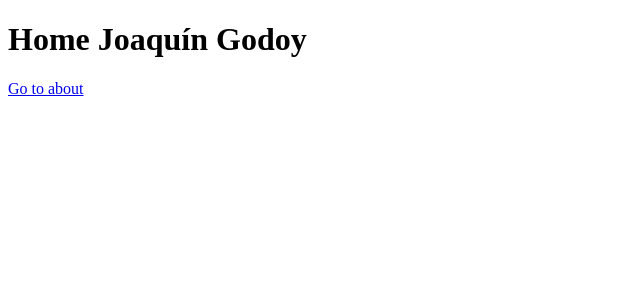
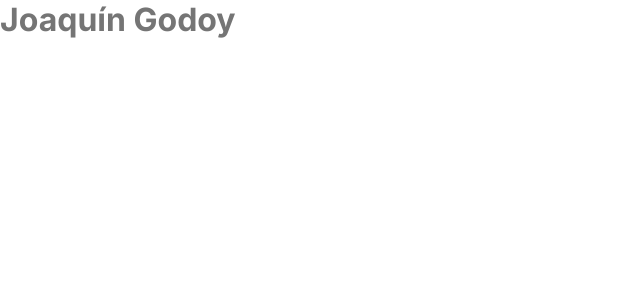
Before and after one commit to JoaccoG/portfolio, a React (Vite) app: page / in a window 1280 px wide. Shown: the top 300 px of the page, without its empty margins (0-640 px from the left). Built offline with nearby package versions, Linux system fonts and the light colour scheme.

Commit message:
feat(configs): set up global styles and theming (context + provider + custom hook)

```diff
--- a/package.json
+++ b/package.json
@@ -18,6 +18,8 @@
     "prepare": "husky"
   },
   "dependencies": {
+    "@fontsource/fira-code": "^5.1.1",
+    "@fontsource/inter": "^5.1.1",
     "react": "18.3.1",
     "react-dom": "18.3.1",
     "react-router": "7.1.5",
--- a/src/App.tsx
+++ b/src/App.tsx
@@ -1,29 +1,16 @@
-import { Routes, Route, Link } from 'react-router';
+import { Routes, Route } from 'react-router';
 
 const App = () => {
   return (
     <Routes>
-      <Route
-        index
-        element={
-          <>
-            <h1>Home Joaquín Godoy</h1>
-            <Link to="/about">Go to about</Link>
-          </>
-        }
-      />
-
+      <Route index element={<h1>Joaquín Godoy</h1>} />
       <Route path="about" element={<h1>About</h1>} />
-
       <Route path="work" element={<h1>Work</h1>} />
-
       <Route path="blog">
         <Route index element={<h1>Blog</h1>} />
         <Route path=":entry" element={<h1>Blog Entry</h1>} />
       </Route>
-
       <Route path="contact" element={<h1>Contact</h1>} />
-
       <Route path="*" element={<h1>Not found</h1>} />
     </Routes>
   );
--- /dev/null
+++ b/src/contexts/theme/context.tsx
@@ -0,0 +1,13 @@
+import { createContext } from 'react';
+import { themes } from '../../styles/themes';
+import { Theme } from '../../types/theme';
+
+export interface ThemeContextProps {
+  theme: Theme;
+  toggleTheme: (newTheme: keyof typeof themes) => void;
+}
+
+export const ThemeContext = createContext<ThemeContextProps>({
+  theme: themes.dark,
+  toggleTheme: (): void => {}
+});
--- /dev/null
+++ b/src/contexts/theme/provider.tsx
@@ -0,0 +1,26 @@
+import { FC, ReactNode, useState, useMemo } from 'react';
+import { ThemeProvider as ThemeProviderStyledComponents } from 'styled-components';
+import { GlobalStyles } from '../../styles/globals';
+import { themes } from '../../styles/themes';
+import { ThemeContext, ThemeContextProps } from './context';
+import { Theme } from '../../types/theme';
+
+export const ThemeProvider: FC<{ children: ReactNode }> = ({ children }) => {
+  const [theme, setTheme] = useState<Theme>(themes.dark);
+
+  const toggleTheme = (newTheme: keyof typeof themes): void => {
+    if (themes[newTheme]) setTheme(themes[newTheme]);
+    else throw new Error(`Theme '${newTheme}' does not exist`);
+  };
+
+  const value = useMemo((): ThemeContextProps => ({ theme, toggleTheme }), [theme, toggleTheme]);
+
+  return (
+    <ThemeContext.Provider value={value}>
+      <ThemeProviderStyledComponents theme={theme}>
+        <GlobalStyles />
+        {children}
+      </ThemeProviderStyledComponents>
+    </ThemeContext.Provider>
+  );
+};
--- /dev/null
+++ b/src/hooks/useTheme.tsx
@@ -0,0 +1,8 @@
+import { useContext } from 'react';
+import { type ThemeContextProps, ThemeContext } from '../contexts/theme/context';
+
+export const useTheme = (): ThemeContextProps => {
+  if (!ThemeContext) throw new Error('useTheme must be used within a ThemeProvider');
+
+  return useContext(ThemeContext);
+};
--- a/src/main.tsx
+++ b/src/main.tsx
@@ -1,12 +1,15 @@
 import { StrictMode } from 'react';
 import { createRoot } from 'react-dom/client';
 import { BrowserRouter } from 'react-router';
+import { ThemeProvider } from './contexts/theme/provider.tsx';
 import App from './App.tsx';
 
 createRoot(document.getElementById('root')!).render(
   <StrictMode>
     <BrowserRouter>
-      <App />
+      <ThemeProvider>
+        <App />
+      </ThemeProvider>
     </BrowserRouter>
   </StrictMode>
 );
--- /dev/null
+++ b/src/styles/globals.ts
@@ -0,0 +1,154 @@
+import { createGlobalStyle } from 'styled-components';
+import '@fontsource/inter/300.css';
+import '@fontsource/inter/400.css';
+import '@fontsource/inter/500.css';
+import '@fontsource/inter/600.css';
+import '@fontsource/inter/700.css';
+import '@fontsource/inter/300-italic.css';
+import '@fontsource/inter/400-italic.css';
+import '@fontsource/inter/500-italic.css';
+import '@fontsource/inter/600-italic.css';
+import '@fontsource/inter/700-italic.css';
+import '@fontsource/fira-code/300.css';
+import '@fontsource/fira-code/400.css';
+import '@fontsource/fira-code/500.css';
+import '@fontsource/fira-code/600.css';
+import '@fontsource/fira-code/700.css';
+
+export const GlobalStyles = createGlobalStyle`
+:root {
+  /* Colors */
+  --color-primary: ${({ theme }): string => theme['primary']};
+  --color-secondary: ${({ theme }): string => theme['secondary']};
+  --color-background: ${({ theme }): string => theme['background']};
+  --color-neutral-white: ${({ theme }): string => theme['neutral-white']};
+  --color-neutral-dark-gray: ${({ theme }): string => theme['neutral-dark-gray']};
+  --color-neutral-light-gray: ${({ theme }): string => theme['neutral-light-gray']};
+  --color-accent-red: ${({ theme }): string => theme['accent-red']};
+  --color-accent-brown: ${({ theme }): string => theme['accent-brown']};
+  --color-accent-olive: ${({ theme }): string => theme['accent-olive']};
+  --color-accent-copper: ${({ theme }): string => theme['accent-copper']};
+
+  /* Margins */
+  --margin-xxxs: 0.25rem;
+  --margin-xxs: 0.5rem;
+  --margin-xs: 0.75rem;
+  --margin-s: 1rem;
+  --margin-m: 1.5rem;
+  --margin-l: 2rem;
+  --margin-xl: 2.5rem;
+  --margin-xxl: 3rem;
+  --margin-xxxl: 4rem;
+
+  /* Paddings */
+  --padding-xxxs: 0.25rem;
+  --padding-xxs: 0.5rem;
+  --padding-xs: 0.75rem;
+  --padding-s: 1rem;
+  --padding-m: 1.5rem;
+  --padding-l: 2rem;
+  --padding-xl: 2.5rem;
+  --padding-xxl: 3rem;
+  --padding-xxxl: 4rem;
+
+  /* Font families */
+  --font-family-inter: 'Inter', 'Helvetica', 'Arial', sans-serif;
+  --font-family-fira-code: 'Fira Code', 'Courier', 'Courier New', monospace;
+
+  /* Font sizes */
+  --font-size-xxxs: 0.5rem;
+  --font-size-xxs: 0.75rem;
+  --font-size-xs: 0.875rem;
+  --font-size-s: 1rem;
+  --font-size-m: 1.125rem;
+  --font-size-l: 1.25rem;
+  --font-size-xl: 1.5rem;
+  --font-size-xxl: 2rem;
+  --font-size-xxxl: 2.5rem;
+
+  /* Font weights */
+  --font-weight-thin: 300;
+  --font-weight-regular: 400;
+  --font-weight-medium: 500;
+  --font-weight-bold: 600;
+  --font-weight-black: 700;
+
+  /* Border radius */
+  --border-radius-xs: 8px;
+  --border-radius-s: 16px;
+  --border-radius-m: 24px;
+  --border-radius-l: 32px;
+  --border-radius-xl: 64px;
+  --border-radius-none: 0;
+  --border-radius-round: 50%;
+
+  /* Transitions */
+  --transition-fastest: 0.1s;
+  --transition-faster: 0.15s;
+  --transition-fast: 0.2s;
+  --transition-medium: 0.3s;
+  --transition-slow: 0.4s;
+  --transition-slower: 0.6s;
+  --transition-slowest: 0.8s;
+
+  /* Z indexes */
+  --z-index-100: 100;
+  --z-index-200: 200;
+  --z-index-300: 300;
+  --z-index-400: 400;
+  --z-index-500: 500;
+  --z-index-negative: -1;
+}
+
+*,
+*::before,
+*::after {
+  margin: 0;
+  padding: 0;
+  box-sizing: border-box;
+}
+
+html,
+body {
+  color: var(--color-neutral-light-gray);
+  outline: none;
+  caret-color: transparent;
+  font-family: var(--font-family-inter);
+  font-size: var(--font-size-s);
+  font-weight: var(--font-weight-regular);
+  -webkit-font-smoothing: antialiased;
+  -moz-osx-font-smoothing: grayscale;
+
+  #particlesComponent {
+    position: absolute;
+    z-index: var(--z-index-negative);
+  }
+}
+
+main {
+  margin: calc(64px + 16px) 0 32px 0;
+  min-height: calc(100vh - (64px + 16px));
+
+  @media screen and (min-width: 768px) {
+    margin: calc(80px + 16px) 0 32px 0;
+    min-height: calc(100vh - (80px + 16px));
+  }
+}
+
+img,
+picture,
+video,
+canvas {
+  max-width: 100%;
+  height: auto;
+}
+
+ul,
+li {
+  list-style: none;
+}
+
+a {
+  text-decoration: none;
+}
+`;
--- /dev/null
+++ b/src/styles/themes.ts
@@ -0,0 +1,29 @@
+import type { Theme } from '../types/theme';
+
+export const themes: Record<string, Theme> = {
+  dark: {
+    primary: '#ff8a65',
+    secondary: '#ffcc80',
+    background: '#090807',
+    'neutral-white': '#f2ebe3',
+    'neutral-dark-gray': '#383838',
+    'neutral-light-gray': '#757575',
+    'accent-red': '#c62828',
+    'accent-brown': '#a67b5b',
+    'accent-olive': '#6d8b74',
+    'accent-copper': '#1f1010'
+  },
+  // TODO: Add light theme colors
+  light: {
+    primary: '#ffffff',
+    secondary: '',
+    background: '',
+    'neutral-white': '',
+    'neutral-dark-gray': '',
+    'neutral-light-gray': '',
+    'accent-red': '',
+    'accent-brown': '',
+    'accent-olive': '',
+    'accent-copper': ''
+  }
+};
--- /dev/null
+++ b/src/types/theme.ts
@@ -0,0 +1,12 @@
+export interface Theme {
+  primary: string;
+  secondary: string;
+  background: string;
+  'neutral-white': string;
+  'neutral-dark-gray': string;
+  'neutral-light-gray': string;
+  'accent-red': string;
+  'accent-brown': string;
+  'accent-olive': string;
+  'accent-copper': string;
+}
```
Also changed, not shown: 1 other file (tests, documents, lock files or other folders).
